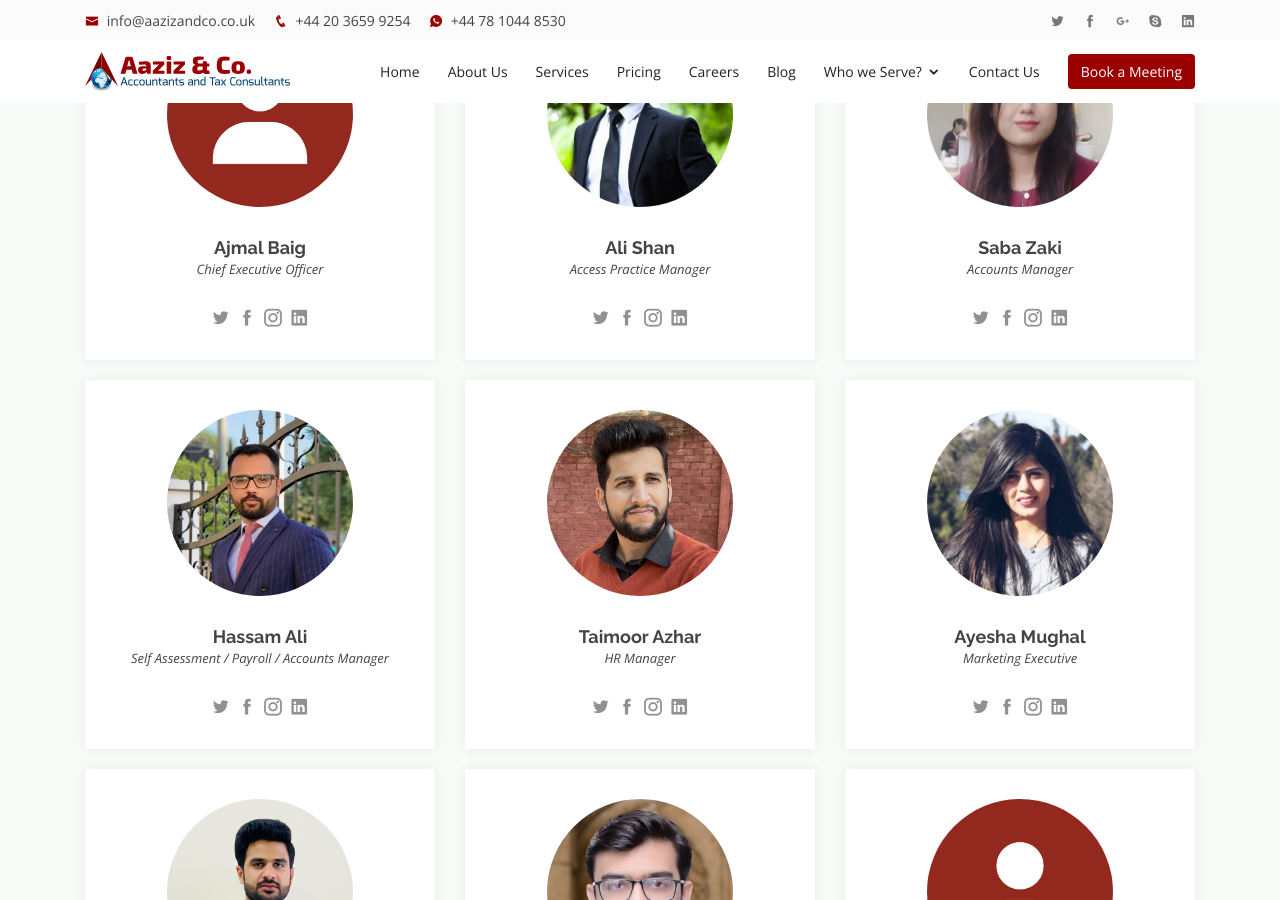
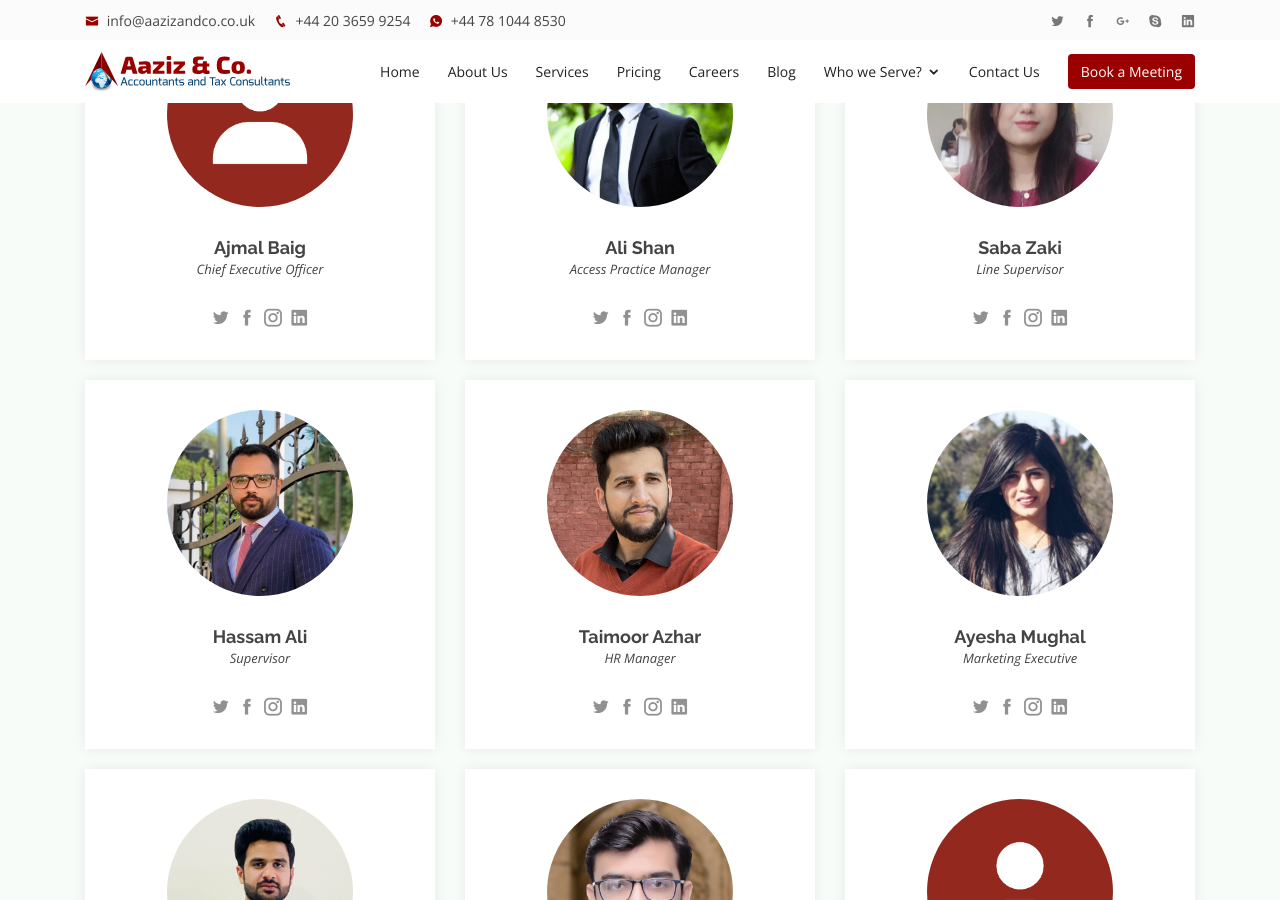
Before and after one commit to xhifi/aaziz-site, a Jekyll site: the page built from about.html, in a window 1280 px wide and 900 px high, scrolled down 1659 px. Built offline with Jekyll 4.4.1, drawn with Linux system fonts in a browser that asks for light colours; comment, search, counter and statistics services are not loaded; some of the changed text lies outside the part shown.

Commit message:
This is major edit with team members and link correction

```diff
--- a/Gemfile
+++ b/Gemfile
@@ -5,8 +5,6 @@
 # gem "rails"
 gem "jekyll"
 gem "webrick"
-gem 'wdm', '>= 0.1.0' if Gem.win_platform?
-gem 'eventmachine', '~> 1.0.0'
 group :jekyll_plugins do
     gem "jekyll-paginate-v2"
     gem "jekyll-feed"
--- a/_config.yml
+++ b/_config.yml
@@ -12,7 +12,7 @@
   soundcloud:
   spotify:
 address:
-  street: 2- Sanders Parade, Greyhound Lane
+  street: 2- Sanders Parade, Greyhound Lane,
   city: Streatham,
   state: London,
   country: UK,
--- a/_data/team.yml
+++ b/_data/team.yml
@@ -15,14 +15,14 @@
 
 - name: Saba Zaki
   image: assets/dev/img/team/saba-zaki.png
-  designation: Accounts Manager
+  designation: Line Supervisor
   facebook:
   twitter:
   linkedin:
 
 - name: Hassam Ali
   image: assets/dev/img/team/hassam-ali.png
-  designation: Self Assessment / Payroll / Accounts Manager
+  designation: Supervisor
   facebook:
   twitter:
   linkedin:
@@ -76,6 +76,13 @@
   twitter:
   linkedin:
 
+- name: Izbah Aslam
+  image: assets/dev/img/team/random.png
+  designation: HR Assistant
+  facebook:
+  twitter:
+  linkedin:
+
 - name: Shifa ur Rehman
   image: assets/dev/img/team/random.png
   designation: IT & Security Manager
--- a/_includes/team-index.html
+++ b/_includes/team-index.html
@@ -28,7 +28,7 @@
         {% endfor %}
       </div>
       <div class="text-center" style= "margin-top: 40px;">
-        <a href="about-us.html#team" class="slick-btn" style="justify-content: center;">All Team Members</a>
+        <a href="about.html#team" class="slick-btn" style="justify-content: center;">All Team Members</a>
       </div>
     </div>
   </section><!-- End Team Section -->
```
Also changed, not shown: assets/dev/img/team/izba-min.jpeg (added), assets/dev/img/team/izbah-aslam.png (added), assets/dev/img/team/muhammad_waqas.png (added), assets/dev/img/team/waqas_sir-min.jpg (added), 7 other files.
